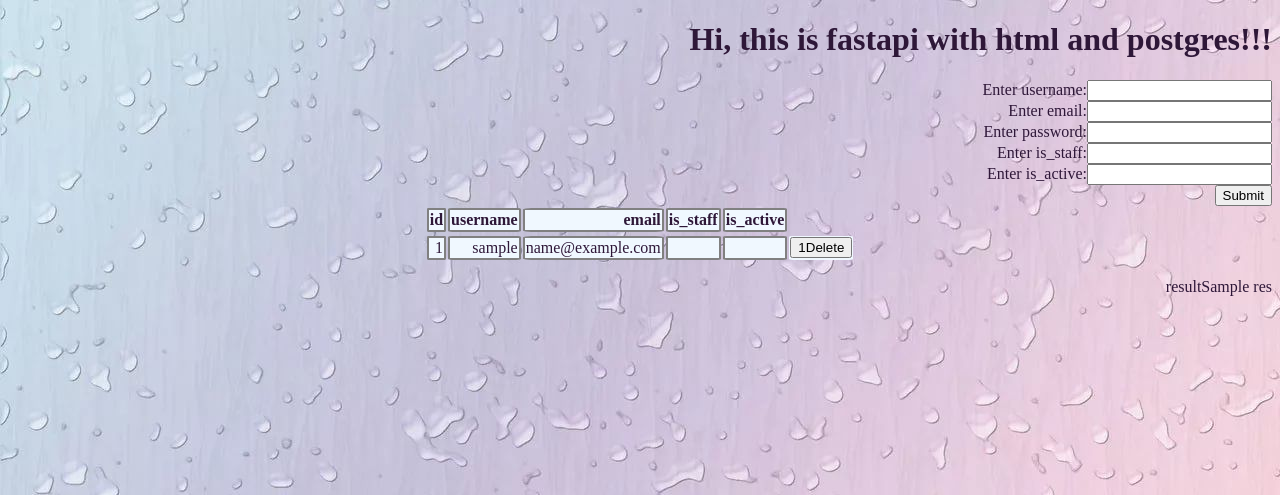
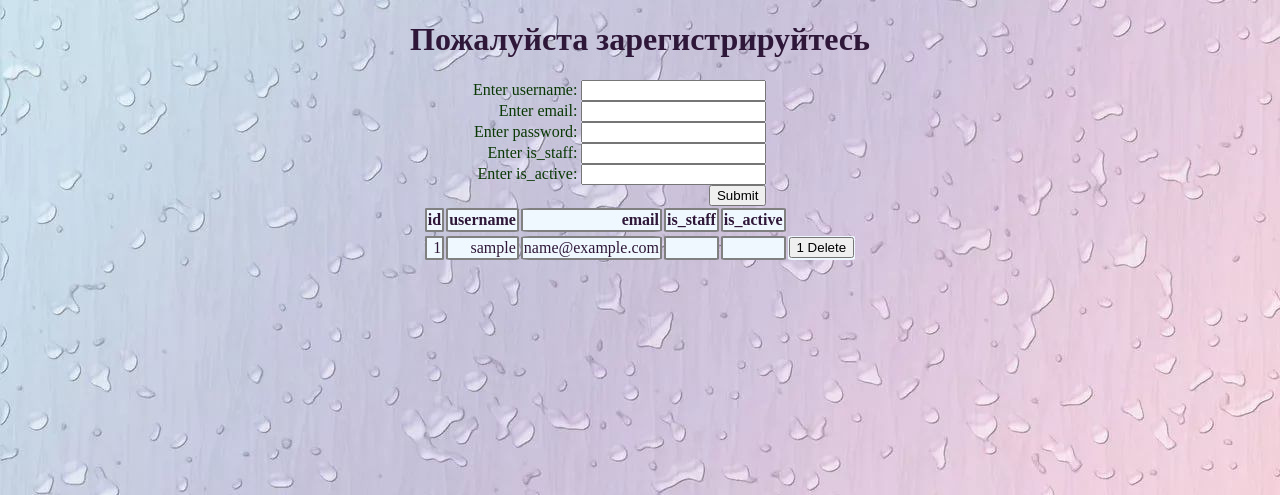
Before and after one commit to ArturVoronov/fastapi_log, a FastAPI app: template templates/index.html in a window 1280 px wide. Shown: the top 495 px of the page. Run offline with FastAPI, Linux system fonts and the light colour scheme; the template is opened without the code that fills it: most values are stand-ins (such as "Sample title", 1, 10 or a date in 2020); parts of the project's set-up code (start-up, migrations or seed data) failed here and were passed over.

Commit message:
all right

```diff
--- a/main.py
+++ b/main.py
@@ -12,16 +12,16 @@
 import decoders.user_decoder as decode
 from schemas import SignUpModel
 from fastapi.responses import HTMLResponse
-from fastapi import FastAPI, Request, Form
+from fastapi.exceptions import HTTPException
 import operations.operate as db
-from fastapi.templating import Jinja2Templates
+
 import uvicorn
-from fastapi.responses import HTMLResponse
-from fastapi.staticfiles import StaticFiles
-from operations.operate import get_all
+
+from fastapi import APIRouter, status
+from operations.operate import get_all, delete_user
 from fastapi.responses import FileResponse
 from werkzeug.security import generate_password_hash, check_password_hash
-from models import User
+
 
 app=FastAPI()
 app.include_router(auth_router)
@@ -66,10 +66,27 @@
     #user111={id==cats.id, username==cats.username, email==cats.email, password==cats.password, is_staff==cats.is_staff, is_active==cats.is_active}
 
     print('username1============',myusers)
+    db_email=session.query(User).filter(User.email==user4.email).first()
+    if db_email is not None:
+        return HTTPException(status_code=status.HTTP_400_BAD_REQUEST, detail="User with the email already exists")
+    print('2')
+    db_username=session.query(User).filter(User.username==user4.username).first()
+    print('3')
+    if db_username is not None:
+        return HTTPException(status_code=status.HTTP_400_BAD_REQUEST, detail="User with the username already exists")
+    print('4')
     db.create_users(user4)
     res = db.get_all()
     context = {'request': request, 'res':res}
     return templates.TemplateResponse("index.html", context)
+
+@app.get('/login_to_database/{id}', response_class=HTMLResponse)
+def index22(request:Request, id):
+    db.delete_user(id)
+    res = db.get_all()
+    context = {'request': request, 'res':res}
+    return templates.TemplateResponse("index.html", context)
+
 
 
 secret_user: str = session.query(User.username).all()
@@ -88,13 +105,13 @@
         print(s)
         if creds.username == s:
             summa=1
-            print(summa)
+            print('summa=',summa)
     for item1 in secret_password:
         s1=" ".join(item1)
         print(s1)
         if check_password_hash(s1, creds.password):
             summa=summa+1
-            print(summa)
+            print('summa2',summa)
     if summa==2:
         print(summa)
         return {"username": creds.username, "password": creds.password}
--- a/operations/operate.py
+++ b/operations/operate.py
@@ -9,9 +9,8 @@
 
 def create_users(user4:SignUpModel):
     try:
-        print('000000000000000000000000')
         req = user4
-        print('req===',req)
+
         session.add(req)
         session.commit()
         return {
@@ -19,7 +18,6 @@
             'message':'new user added'
         }
     except Exception as e:
-        print('111111111111111111')
         return {
             'status':'error',
             'message':str(e)
--- a/static/style1.css
+++ b/static/style1.css
@@ -4,8 +4,10 @@
     color: #2e1738;
     background-image: url(./img/f9436810a5f45fa4519232f829139933.jpg);
 }
-.form-container{
-    margin-right: 50vh;
+body H1{text-align: center;}
+.forma{
+    color: rgb(10, 56, 4);
+    margin-right: 40%;
 }
 .table1{
     display: flex;
--- a/templates/index.html
+++ b/templates/index.html
@@ -6,7 +6,7 @@
     <link href="{{url_for('static', path='/style1.css')}}" rel="stylesheet">
     <title>Document</title>
 </head>
-<body><H1>Hi, this is fastapi with html and postgres!!! </H1>
+<body><H1>Пожалуйста зарегистрируйтесь</H1>
 
     <table class="table1">
 
@@ -20,7 +20,7 @@
                 </tr>
             <tr>
 
-
+             <div class="forma">
 
                <form method="post" action="/login_to_database" class="form-container">
                     <label for="cat_name">Enter username:</label>
@@ -36,6 +36,7 @@
                     <input class="submit" type="submit" value="Submit">
 
                 </form>
+             </div>
 
             {%for item in res.data%}
 
@@ -43,12 +44,11 @@
              <td>{{item.id}}</td>
             <td>{{item.username}}</td>
             <td>{{item.email}}</td>
-
             <td>{{item.is_staff}}</td>
             <td>{{item.is_active}}</td>
             <td class="no">
-                 <form action="/database/{{item._id}}">
-                    <input type="submit" value="{{item._id}}Delete" />
+                 <form action="/login_to_database/{{item.id}}">
+                    <input type="submit" value="{{item.id}} Delete" />
                 </form></td>
             </tr>
 
@@ -56,7 +56,7 @@
 
 
             </table>
-            <p>result{{res}}</p>
+           <!-- <p>result{{res}}</p>-->
 
 
 
```
